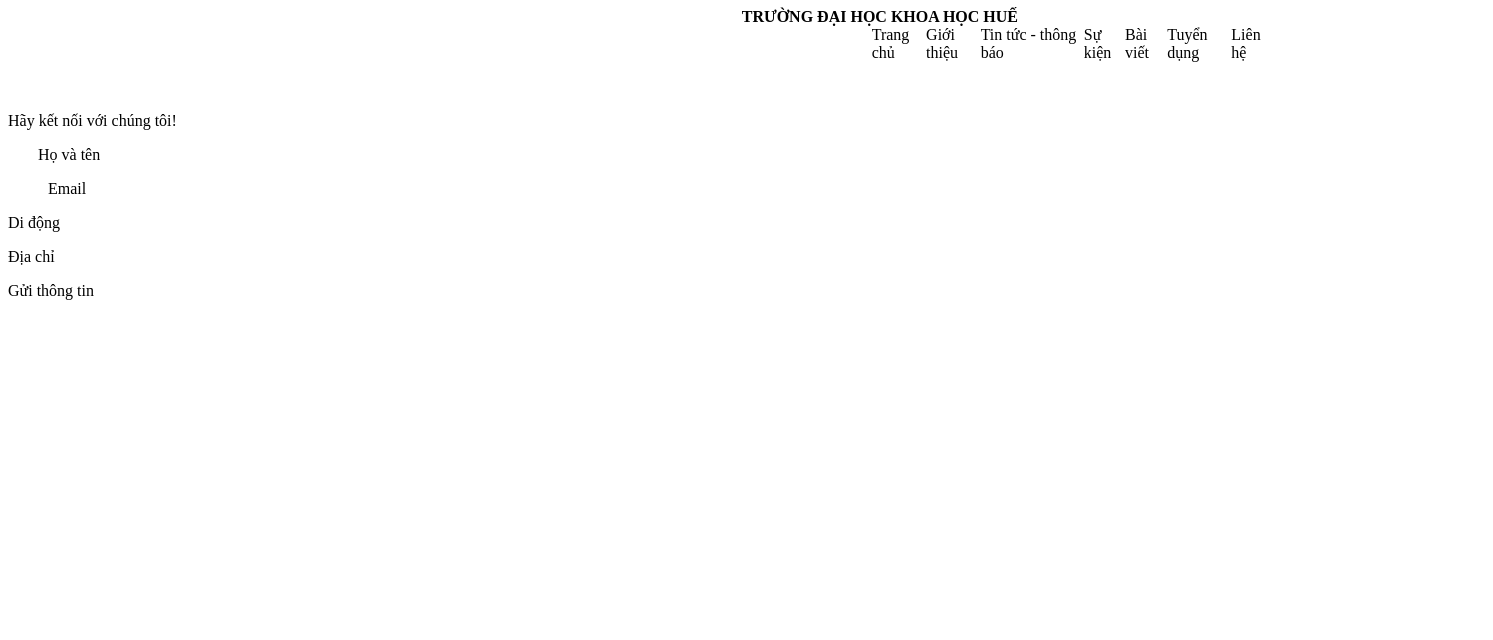
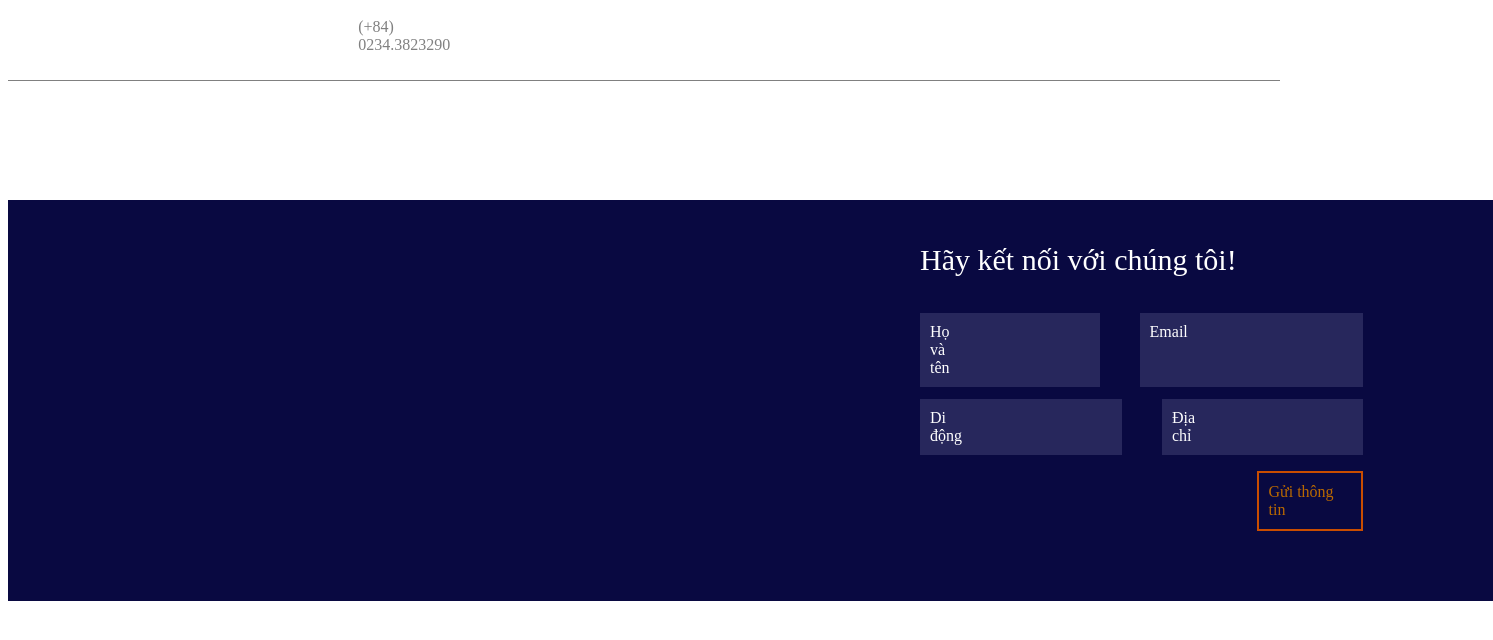
Before and after one commit to NguyenTrung180424/BTH-3, a plain HTML site: page index.html in a window 1280 px wide. Shown: the whole page, 1493 px wide, since content can reach past the window. Drawn offline with Linux system fonts and the light colour scheme; files that its build step writes are made by us from their sources.

Commit message:
Update site.css

```diff
--- a/site.css
+++ b/site.css
@@ -1,48 +1,115 @@
-.header{
+.img{
+    position: absolute;
+}
+.a{
     display: flex;
-
-}
-.item-1{
-    position:absolute;
-    display: flex;
-    padding-top: 15px;
-    padding-bottom: 15px;
-    border-bottom: 2px solid rgb(62, 62, 121);
-    padding-right: 212px;
-
+    position: absolute;
+    color : white;
+    padding: 10px 0px;
+    border-bottom: 1px solid gray;
+    padding-left: 320px;
 }
 .a-1{
     display: flex;
-    padding-left: 450px;
-    color: rgb(255, 255, 255);
+}
+.a-1-1{
+    color: gray;
+    margin: 0px 0px;
+}
+.a-1-2{
+    margin: 0px 0px;
 }
 .a-2{
-    display:flex;
     list-style: none;
-    margin: 0px;
-    padding-left: 538px;
-    color: rgb(255, 255, 255);
+    margin-top: 0px;
+    margin-left: 543px;
+
 }
-.x-2{
-    padding-left: 7px;
-    color: rgba(255, 255, 255, 0.582);
+.a-2 li{
+    display: inline-block;
+    margin-left: 15px;
 }
-.p-1{
-    padding-left: 30px;
+.b{
+    margin-top: 7%;
+    display: flex;
+    position: absolute;
+    padding-left: 320px;
+    color : white;
 }
-.item-2{
-    position:absolute;
-    display: flex;
-    color: white;
-    margin-top: 100px;
-    padding-left: 450px;
+.b-1{
+    font-size: 20px;
 }
 .b-2{
     list-style: none;
-    margin: 0px;
-    display: flex;
+    margin-top: 0px;
+    padding-left: 0px;
     margin-left: 90px;
 }
-.p-2{
+.b-2 li{
+    float: left;
+    margin-left: 30px;
+    font-size: 17px;
+}
+.body-1{
+    display: flex;
+    position:absolute;
+    top: 200px;
+    background-color: rgb(9, 9, 65);
+    padding-left: 322px;
+    padding-right: 130px;
+    padding-bottom: 70px;
+}
+.img-1{
+    margin-top: 30px;
+    position:absolute;
+}
+.c{
+    margin-top: 43px;
+    color: white;
+    margin-left: 590px;
+}
+.c-1{
+    font-size: 30px;
+}
+.c-2-1{
+    display:flex;
+    margin-top: 20px;
+    margin-bottom: -20px;
+}
+.p-1{
+    background-color: rgba(47, 47, 100, 0.797);
+    padding: 10px 0px;
+    padding-left: 10px;
+    padding-right: 150px;
+}
+.p-2 {
+    margin-left: 20px;
+    background-color: rgba(47, 47, 100, 0.797);
+    padding: 10px 0px;
+    padding-left: 10px;
+    padding-right: 175px;
     margin-left: 40px;
 }
+.p-3{
+    background-color: rgba(47, 47, 100, 0.797);
+    padding: 10px 0px;
+    padding-left: 10px;
+    padding-right: 160px;
+}
+.p-4{
+    margin-left: 20px;
+    background-color: rgba(47, 47, 100, 0.797);
+    padding: 10px 0px;
+    padding-left: 10px;
+    padding-right: 167px;
+    margin-left: 40px;
+}
+.c-2-2{
+    display:flex;
+}
+.c-3{
+    border: 2px solid rgb(202, 77, 0);
+    margin-left: 76%;
+    padding: 10px 10px;
+    color: rgb(186, 105, 0);
+}
```
